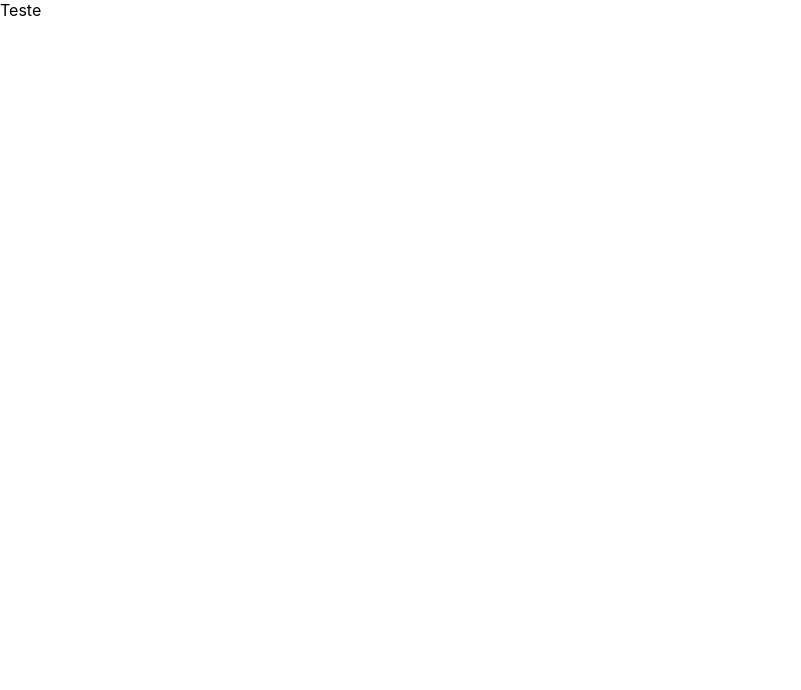
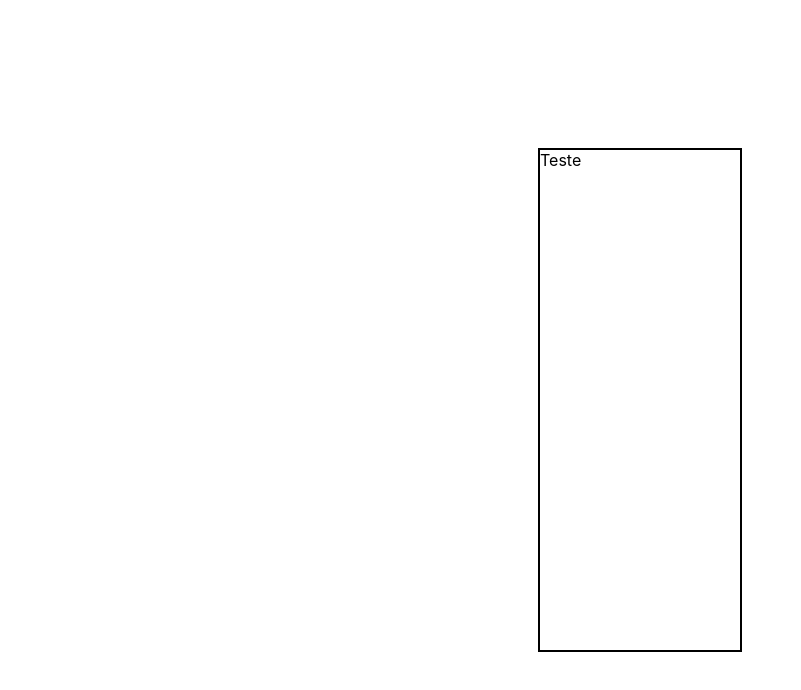
Before and after one commit to Italo-C-TI/Desafio-TIjolao, a React (Create React App) app: page / in a window 1280 px wide. Shown: the top 690 px of the page, without its empty margins (0-801 px from the left). Built offline with nearby package versions, Linux system fonts and the light colour scheme.

Commit message:
Bug no background

```diff
--- a/src/home/index.js
+++ b/src/home/index.js
@@ -2,6 +2,8 @@ import './styles.css';
 
 export default function Home() {
     return (
-        <div>Teste</div>
+        <div className='body_home'>
+            <div className='celular'>Teste</div>
+        </div>
     )
 }
--- a/src/home/styles.css
+++ b/src/home/styles.css
@@ -0,0 +1,17 @@
+.body_home {
+    display: flex;
+    align-items: center;
+    justify-content: center;
+    width: 100vw;
+    height: 100vh;
+}
+
+.celular {
+    width: 200px;
+    height: 500px;
+    background-color: aqua;
+    background-image: url("/src/assets/Nokia.jpg");
+    background-repeat: no-repeat;
+    background-size: cover;
+    border: 2px solid black;
+}
```
